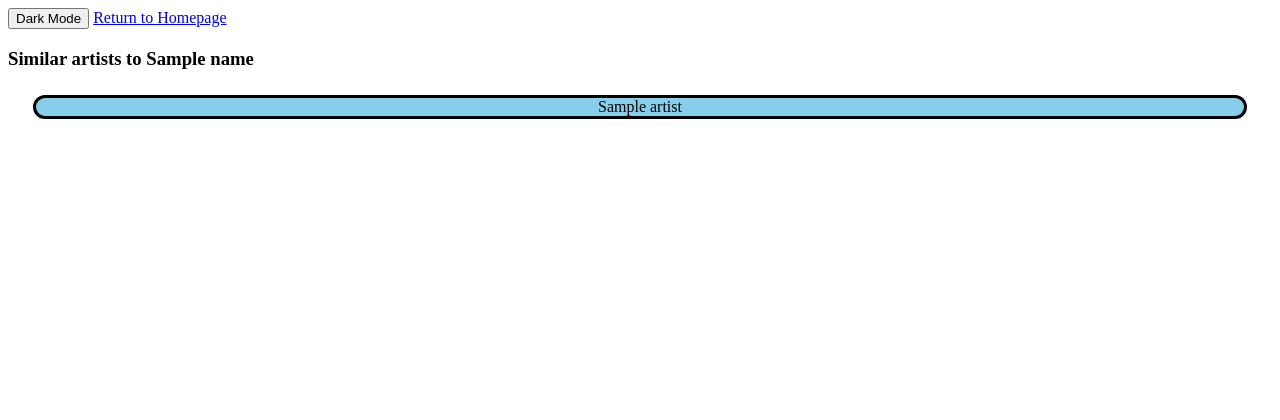
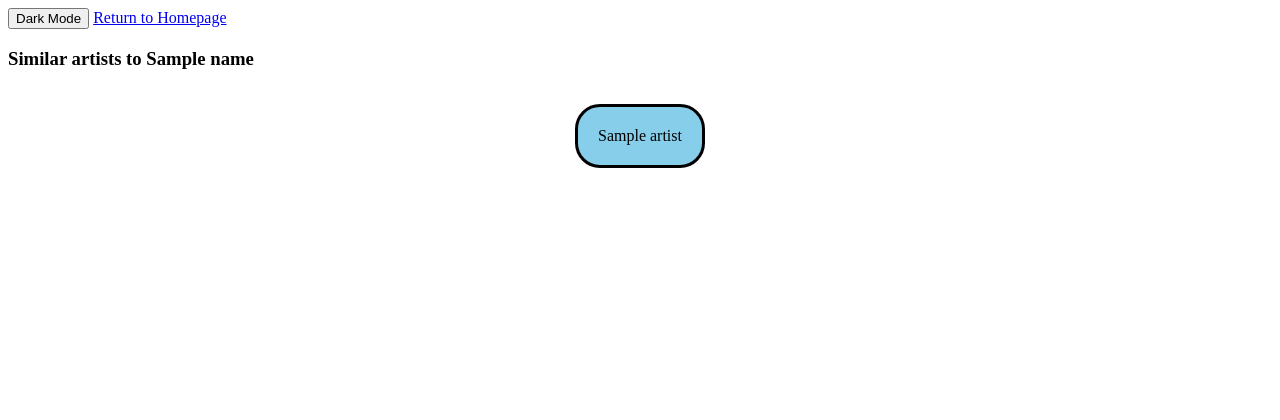
Before and after one commit to Wulver2/music-finder, a Flask app: template templates/artists.html in a window 1280 px wide. Shown: the top 420 px of the page. Run offline with Flask 3, Linux system fonts and the light colour scheme; the template is opened without the code that fills it: most values are stand-ins (such as "Sample title", 1, 10 or a date in 2020).

Commit message:
Even more readibility to similar artists

```diff
--- a/static/style.css
+++ b/static/style.css
@@ -11,13 +11,16 @@ html, body, .interface {
 
 .block {
     display: flex;
-    flex-direction: row;
+    flex-wrap: wrap;
     justify-content: center;
+}
+
+p.artist {
     border-style: solid;
     border-radius: 25px;
     border-color: black;
     background-color: skyblue;
-    margin: 25px;
+    padding: 20px;
 }
 
 h1 {
--- a/templates/artists.html
+++ b/templates/artists.html
@@ -1,22 +1,25 @@
 <!DOCTYPE html>
 <html lang="en">
+
 <head>
     <meta charset="UTF-8">
     <meta name="viewport" content="width=device-width, initial-scale=1.0">
     <link rel="stylesheet" href="static/style.css">
 
 </head>
+
 <body>
     <button>Dark Mode</button>
     <a href="/">Return to Homepage</a>
 
     <h3>Similar artists to {{name}}</h3>
-    {% for artist in info%}
-        {%if artist != name%}
-        <div class="block">
-            {{artist}}
-        </div>
-        {% endif %}
-    {% endfor %}
+    <div class="block">
+        {% for artist in info%}
+            {%if artist != name%}
+                <p class="artist">{{artist}}</p>
+            {% endif %}
+        {% endfor %}
+    </div>
 </body>
+
 </html>
```
